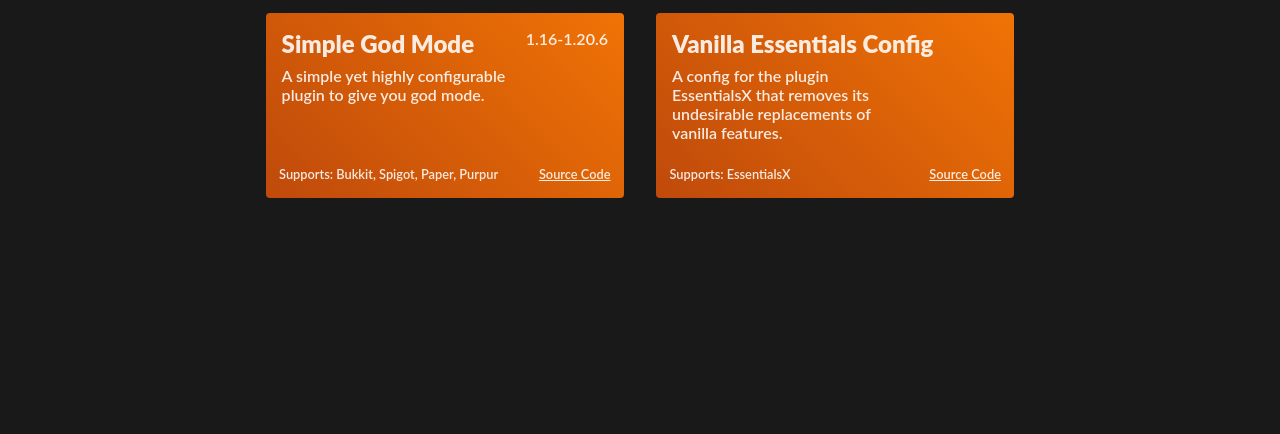
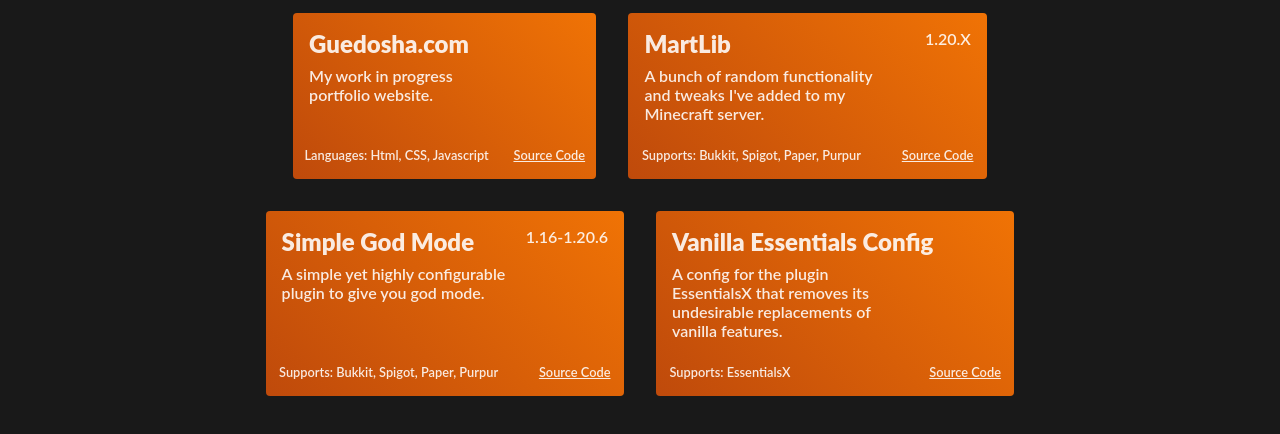
Before and after one commit to Guedosha/Guedosha.com, a plain HTML site: page projects.html in a window 1280 px wide. Shown: the part 232-666 px from the top of the page. Drawn offline with nearby package versions, Linux system fonts and the light colour scheme.

Commit message:
Add files via upload

```diff
--- a/projects.html
+++ b/projects.html
@@ -2,28 +2,23 @@
 <html lang="en-US">
 <head>
 <title>Guedosha.com | Portfolio</title>
-
-        <meta name="viewport" content="width=device-width, initial-scale=1.0"/>
+<meta name="viewport" content="width=device-width, initial-scale=1.0" />
 <meta name="description" content="My portfolio website">
 <meta name="keywords" content="Little Life, Gamma, Gamma Archives, Spigot, SpigotMC, Paper, PaperMC, Minecraft, Gamma News">
 <meta name="author" content="Guedosha">
 <meta charset="utf-8">
-
 <link rel="stylesheet" href="css/global.css">
 <link rel="stylesheet" href="css/projects.css">
 <link rel="stylesheet" href="css/projects-mobile.css">
-
 <link rel="preconnect" href="https://fonts.googleapis.com">
 <link rel="preconnect" href="https://fonts.gstatic.com" crossorigin>
 <link href="https://fonts.googleapis.com/css2?family=Open+Sans&display=swap" rel="stylesheet">
 <link href="https://fonts.googleapis.com/css2?family=Open+Sans:wght@700&display=swap" rel="stylesheet">
 <link rel="stylesheet" href="https://fonts.googleapis.com/css2?family=Material+Symbols+Outlined:opsz,wght,FILL,GRAD@24,400,1,0" />
-
 <script src="global.js"></script>
 <script src="https://ajax.googleapis.com/ajax/libs/jquery/3.7.1/jquery.min.js"></script>
+<link rel="license" href="https://creativecommons.org/licenses/by-nc-sa/4.0/">
 
-        <link rel="license" href="https://creativecommons.org/licenses/by-nc-sa/4.0/">
-        <!-- Guedosha.com © 2024 by Guedosha is licensed under CC BY-NC-SA 4.0 -->
 </head>
 <body>
 <div class="nav-bar open-sans-bold">
@@ -71,6 +66,40 @@
 <div class="project-wrapper">
 <div class="project">
 <div class="project-head">
+<div class="project-name lato-black"><a href="https://github.com/Guedosha/Guedosha.com">Guedosha.com</a></div>
+<div class="optional-versions"></div>
+</div>
+<div class="project-description">My work in progress portfolio website.</div>
+</div>
+<div class="foot-container">
+<div class="project-foot">
+<div class="project-footer-left">Languages: Html, CSS, Javascript</div>
+<div class="project-footer-right">
+<a href="https://github.com/Guedosha/Guedosha.com" target="_blank">Source Code</a>
+</div>
+</div>
+</div>
+</div>
+<div class="project-wrapper">
+<div class="project">
+<div class="project-head">
+<div class="project-name lato-black"><a href="https://github.com/Guedosha/MartLib">MartLib</a></div>
+<div class="optional-versions">1.20.X</div>
+</div>
+<div class="project-description">A bunch of random functionality and tweaks I've added to my Minecraft server.</div>
+</div>
+<div class="foot-container">
+<div class="project-foot">
+<div class="project-footer-left">Supports: <a href="https://bukkit.org/" target="_blank">Bukkit</a>, <a href="https://www.spigotmc.org/" target="_blank">Spigot</a>, <a href="https://papermc.io/" target="_blank">Paper</a>, <a href="https://purpurmc.org/" target="_blank">Purpur</a></div>
+<div class="project-footer-right">
+<a href="https://github.com/Guedosha/MartLib" target="_blank">Source Code</a>
+</div>
+</div>
+</div>
+</div>
+<div class="project-wrapper">
+<div class="project">
+<div class="project-head">
 <div class="project-name lato-black"><a href="https://modrinth.com/plugin/simple-god-mode">Simple God Mode</a></div>
 <div class="optional-versions">1.16-1.20.6</div>
 </div>
@@ -92,7 +121,6 @@
 <div class="optional-versions"></div>
 </div>
 <div class="project-description">A config for the plugin EssentialsX that removes its undesirable replacements of vanilla features.</div>
-
 </div>
 <div class="foot-container">
 <div class="project-foot">
@@ -104,5 +132,6 @@
 </div>
 </div>
 </div>
+<script defer src="https://static.cloudflareinsights.com/beacon.min.js/vcd15cbe7772f49c399c6a5babf22c1241717689176015" integrity="sha512-ZpsOmlRQV6y907TI0dKBHq9Md29nnaEIPlkf84rnaERnq6zvWvPUqr2ft8M1aS28oN72PdrCzSjY4U6VaAw1EQ==" data-cf-beacon='{"rayId":"8b78750ca8fa0add","version":"2024.8.0","r":1,"token":"523b1aaa53e541c586513176ec3a083b","serverTiming":{"name":{"cfL4":true}}}' crossorigin="anonymous"></script>
 </body>
 </html>
```
Lines whose indentation alone changed are shown as unchanged.
